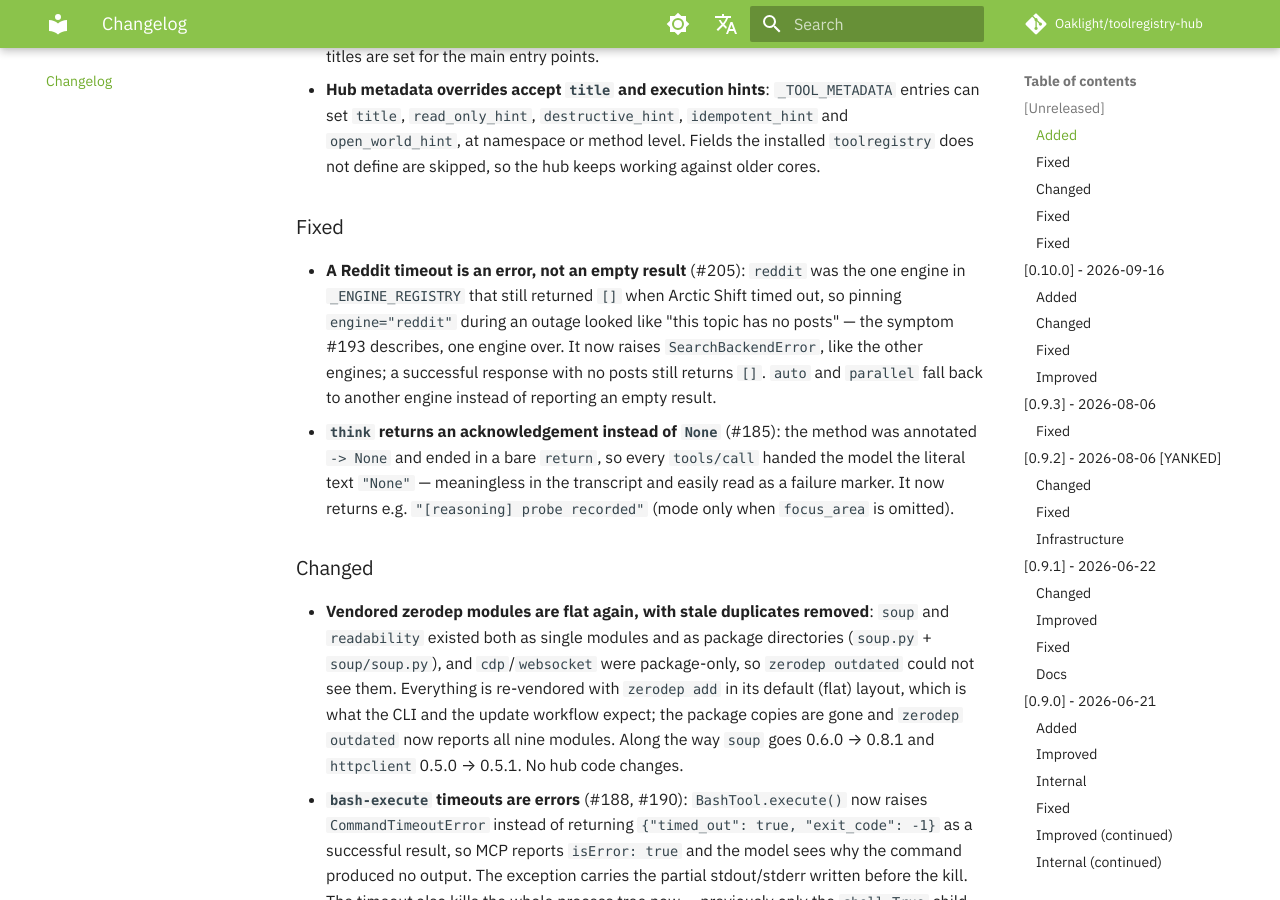
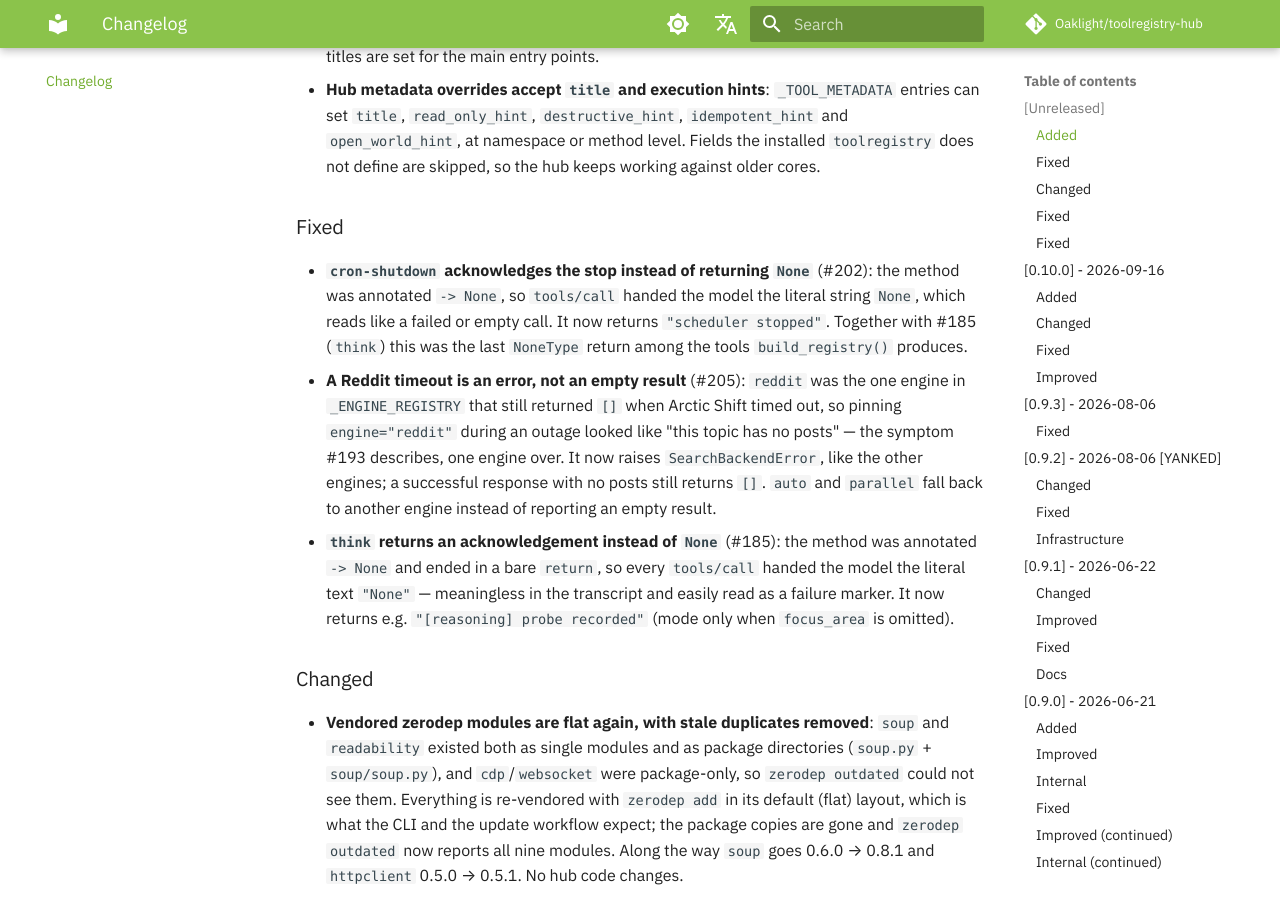
Before and after one commit to Oaklight/toolregistry-hub, an MkDocs documentation site: the page built from docs/changelog.md, in a window 1280 px wide and 900 px high, scrolled down 593 px. Built offline with MkDocs 1.6.1 and Material for MkDocs 9.7.7, drawn with Linux system fonts in a browser that asks for light colours; some web fonts are replaced; comment, search, counter and statistics services are not loaded.

Commit message:
docs: note the cron-shutdown acknowledgement (#202)

```diff
--- a/docs/changelog.md
+++ b/docs/changelog.md
@@ -21,6 +21,7 @@ The format is based on [Keep a Changelog](https://keepachangelog.com/en/1.1.0/),
 
 ### Fixed
 
+- **`cron-shutdown` acknowledges the stop instead of returning `None`** (#202): the method was annotated `-> None`, so `tools/call` handed the model the literal string `None`, which reads like a failed or empty call. It now returns `"scheduler stopped"`. Together with #185 (`think`) this was the last `NoneType` return among the tools `build_registry()` produces.
 - **A Reddit timeout is an error, not an empty result** (#205): `reddit` was the one engine in `_ENGINE_REGISTRY` that still returned `[]` when Arctic Shift timed out, so pinning `engine="reddit"` during an outage looked like "this topic has no posts" — the symptom #193 describes, one engine over. It now raises `SearchBackendError`, like the other engines; a successful response with no posts still returns `[]`. `auto` and `parallel` fall back to another engine instead of reporting an empty result.
 - **`think` returns an acknowledgement instead of `None`** (#185): the method was annotated `-> None` and ended in a bare `return`, so every `tools/call` handed the model the literal text `"None"` — meaningless in the transcript and easily read as a failure marker. It now returns e.g. `"[reasoning] probe recorded"` (mode only when `focus_area` is omitted).
 
```
